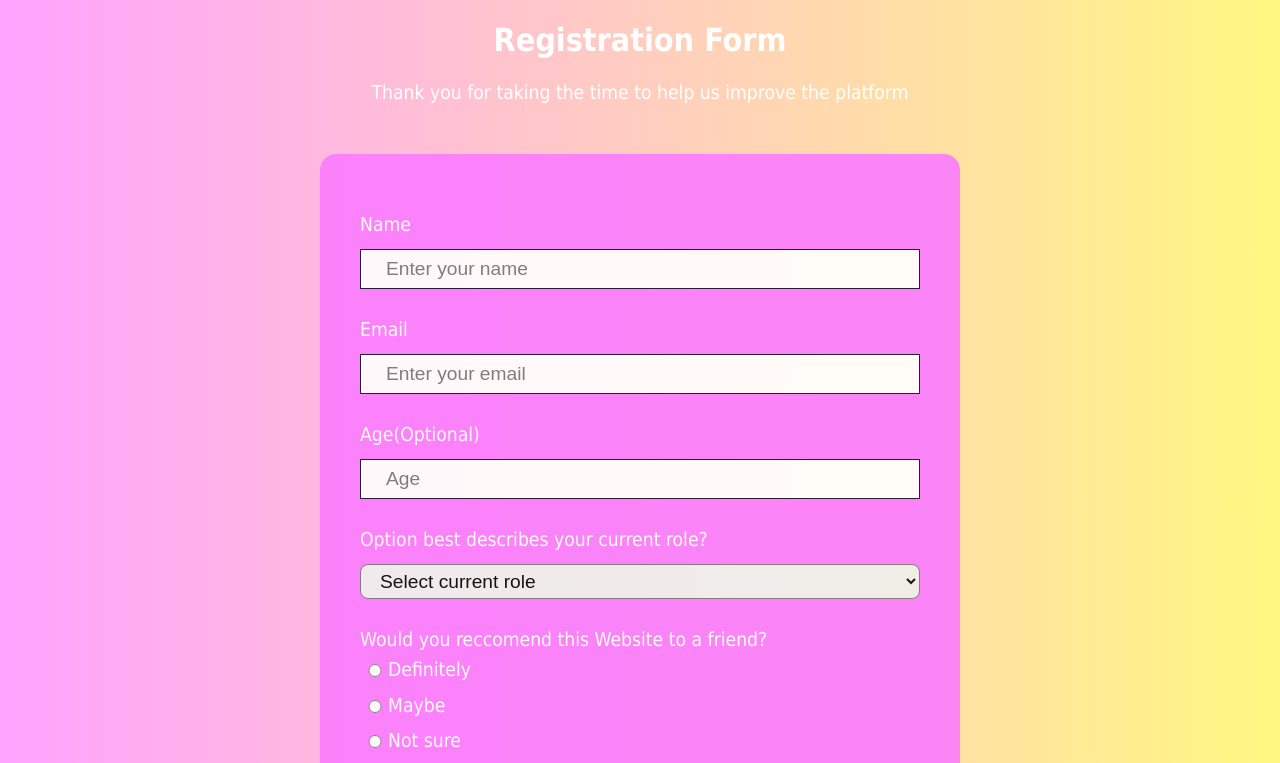
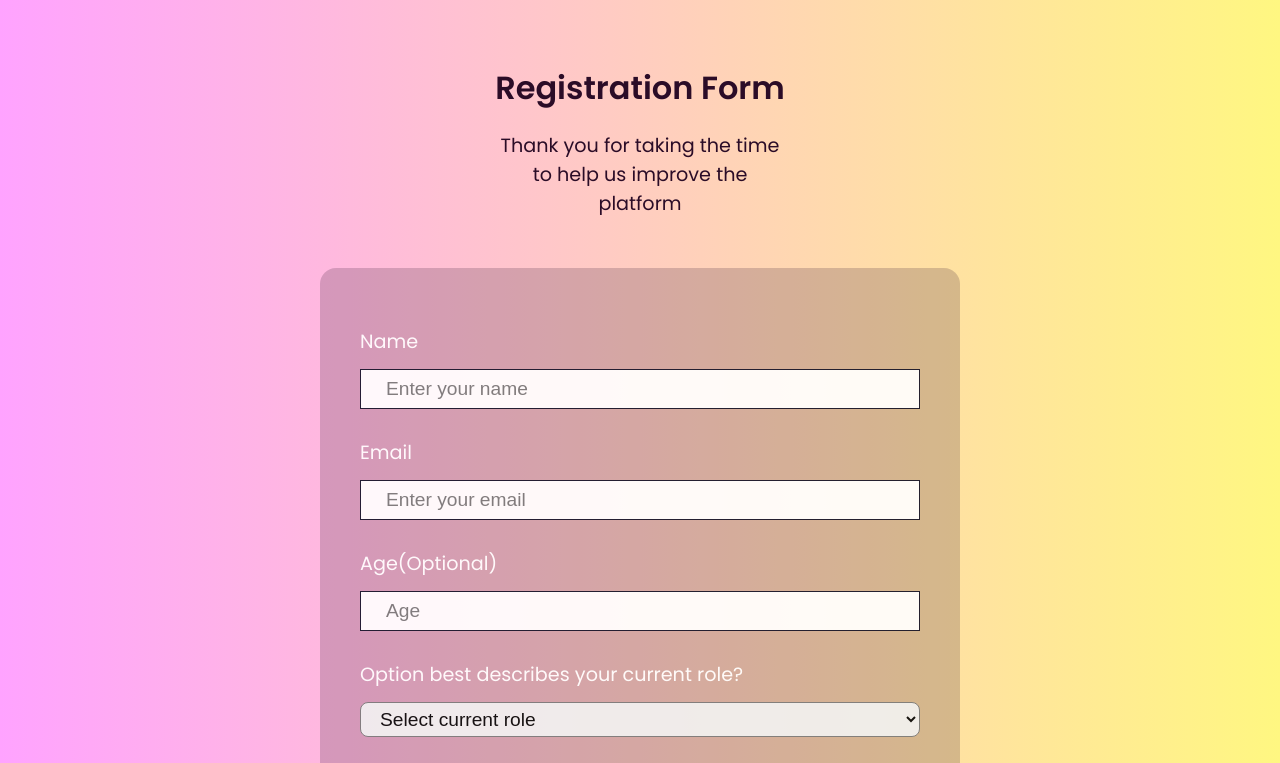
Before and after one commit to AdenaikeOyinkansola/Form, a plain HTML site: page index.html in a window 1280 px wide. Shown: the top 763 px of the page. Drawn offline with Linux system fonts and the light colour scheme.

Commit message:
changed color , font and background

```diff
--- a/index.html
+++ b/index.html
@@ -5,6 +5,9 @@
         <meta http-equiv="X-UA-Compatible" content="IE=edge">
         <meta name="viewport" content="width=device-width, initial-scale=1.0">
         <title>survey</title>
+        <link rel="preconnect" href="https://fonts.googleapis.com">
+        <link rel="preconnect" href="https://fonts.gstatic.com" crossorigin>
+        <link href="https://fonts.googleapis.com/css2?family=Poppins:wght@400;500;600&display=swap" rel="stylesheet">
         <link rel="stylesheet" href="style.css">
         <script defer src="index.js"></script>
     </head>
--- a/style.css
+++ b/style.css
@@ -1,7 +1,7 @@
 body{
     background:linear-gradient( to right,rgb(255, 163, 255) ,rgb(255, 247, 129));
     color: white;
-    font-family: tahoma;
+    font-family: 'Poppins', sans-serif;
     font-size: 16px;
     margin: 0;
     padding: 0;
@@ -10,18 +10,28 @@ body{
 
 .text-center {
     text-align: center;
+    color: rgb(43, 12, 39);
 }
 
-p {
+.text-center h1{
+    margin-top: 2em;
     margin-bottom: 0;
-    font-size: 1.2em;
+}
+.text-center p{
+    margin-top: 1em;
+    max-width: 25ch;
+    margin-inline: auto;
+}
+p{
+    margin-bottom: 0;
+    font-size: 1.2rem;
 }
 
 #survey-form{
     width: 50%;
     margin: 50px auto;
     min-width: 370px;
-    background:rgb(251, 124, 255);
+    background:rgba(53, 26, 54, 0.233);
     opacity: 0.9;
     border-radius: 16px;
     padding: 2.5rem;
@@ -29,11 +39,10 @@ p {
 label{
     margin: 0.5% 0;
     display: block;
-    font-size: 1.2em;
+    font-size: 1.2rem;
 }
 input,textarea,select{
     margin: 10px,0,0,0;
-    width: 30%;
     min-width: 5em;
 }
 input,textarea{
@@ -43,8 +52,7 @@ input,textarea{
     width: 100%;
     padding: 8px 25px;
     font-size: 1.2rem;
-    margin-top: 10px;
-    margin-bottom: 10px
+    margin: 10px 0;
 
 }
 
@@ -116,6 +124,6 @@ margin-bottom: 10px;
 
   @media only screen and (width < 420px){
     #survey-form{
-        min-width: 90%;
+        min-width: 95%;
     }
   }
```
